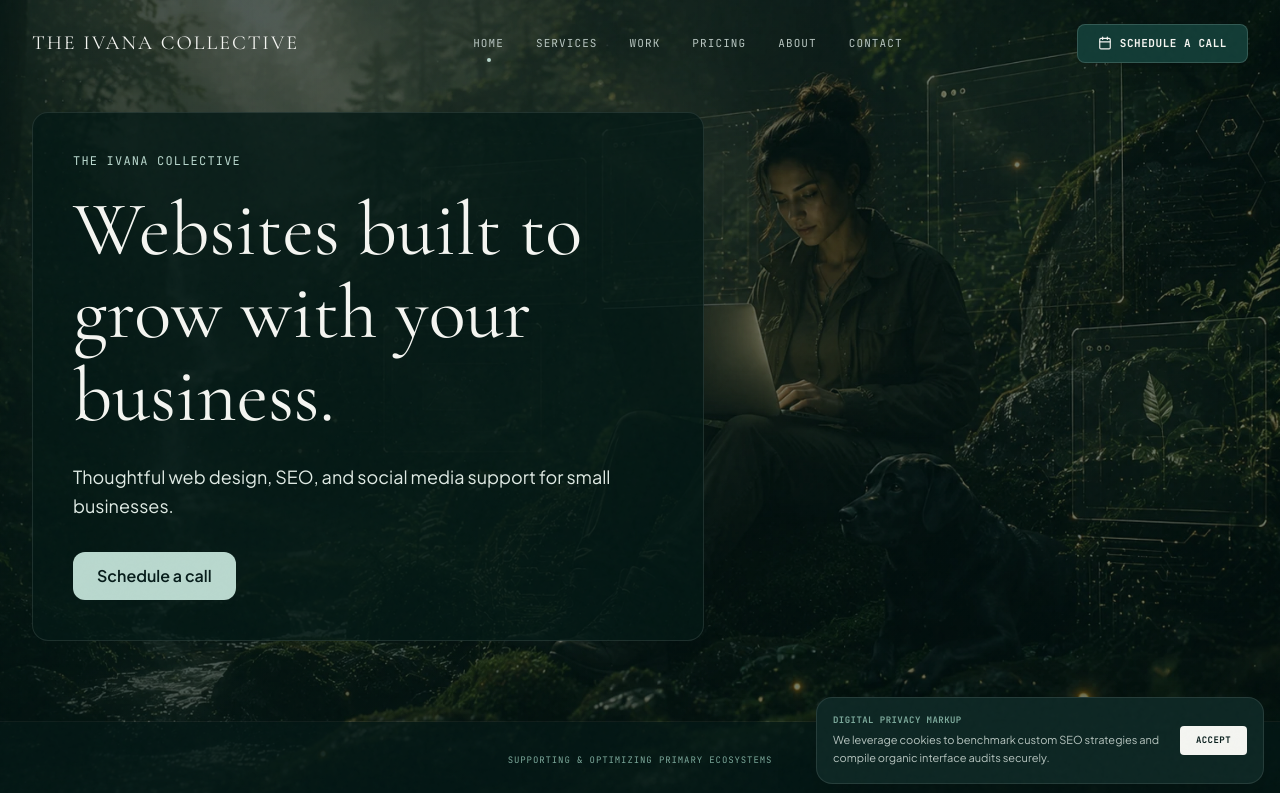
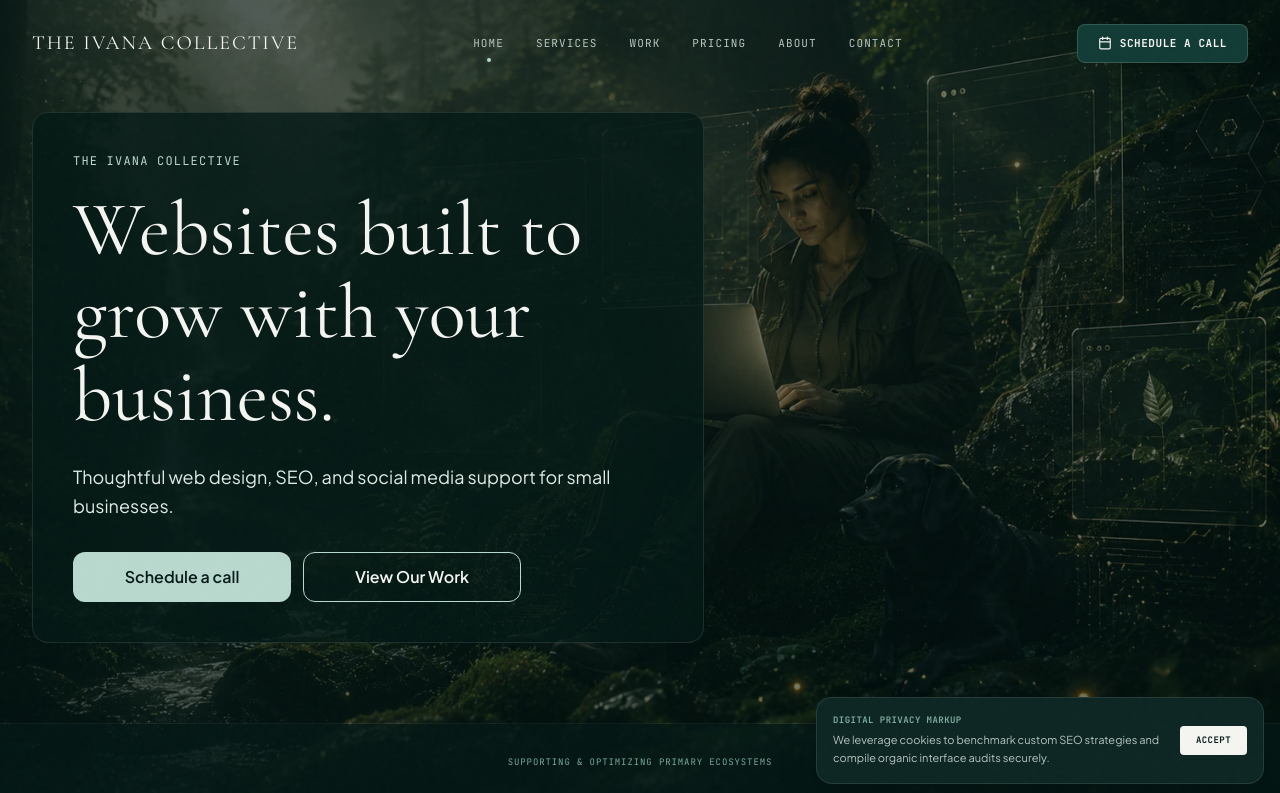
Before and after one commit to ivapbj/The-Ivana-Collective-Website, a React (Vite) app: page / in a window 1280 px wide. Shown: the top 793 px of the page. Built offline with nearby package versions, Linux system fonts and the light colour scheme.

Commit message:
Add portfolio button to homepage hero

```diff
--- a/src/pages/Home.tsx
+++ b/src/pages/Home.tsx
@@ -92,7 +92,10 @@ export default function Home({
             <p className="font-mono text-xs tracking-widest uppercase text-[#B9D8CE] mb-5">The Ivana Collective</p>
             <h1 className="font-serif text-[clamp(2.5rem,6vw,5rem)] leading-[1.08] text-[#F4F5F1]">Websites built to grow with your business.</h1>
             <p className="mt-6 text-base sm:text-lg leading-relaxed text-[#E0EBE5]">Thoughtful web design, SEO, and social media support for small businesses.</p>
-            <button onClick={onScheduleCall} className="mt-8 inline-flex items-center justify-center min-h-12 px-6 py-3 rounded-xl bg-[#B9D8CE] text-[#061C1A] font-semibold hover:bg-white transition-colors">Schedule a call</button>
+            <div className="mt-8 grid grid-cols-1 sm:grid-cols-2 gap-3 max-w-md">
+              <button onClick={onScheduleCall} className="inline-flex items-center justify-center min-h-12 px-6 py-3 rounded-xl bg-[#B9D8CE] text-[#061C1A] font-semibold hover:bg-white transition-colors">Schedule a call</button>
+              <Link href="/work" className="inline-flex items-center justify-center min-h-12 px-6 py-3 rounded-xl border border-[#B9D8CE] text-[#F4F5F1] font-semibold hover:bg-white/10 transition-colors">View Our Work</Link>
+            </div>
           </div>
         </div>
       </section>
```
